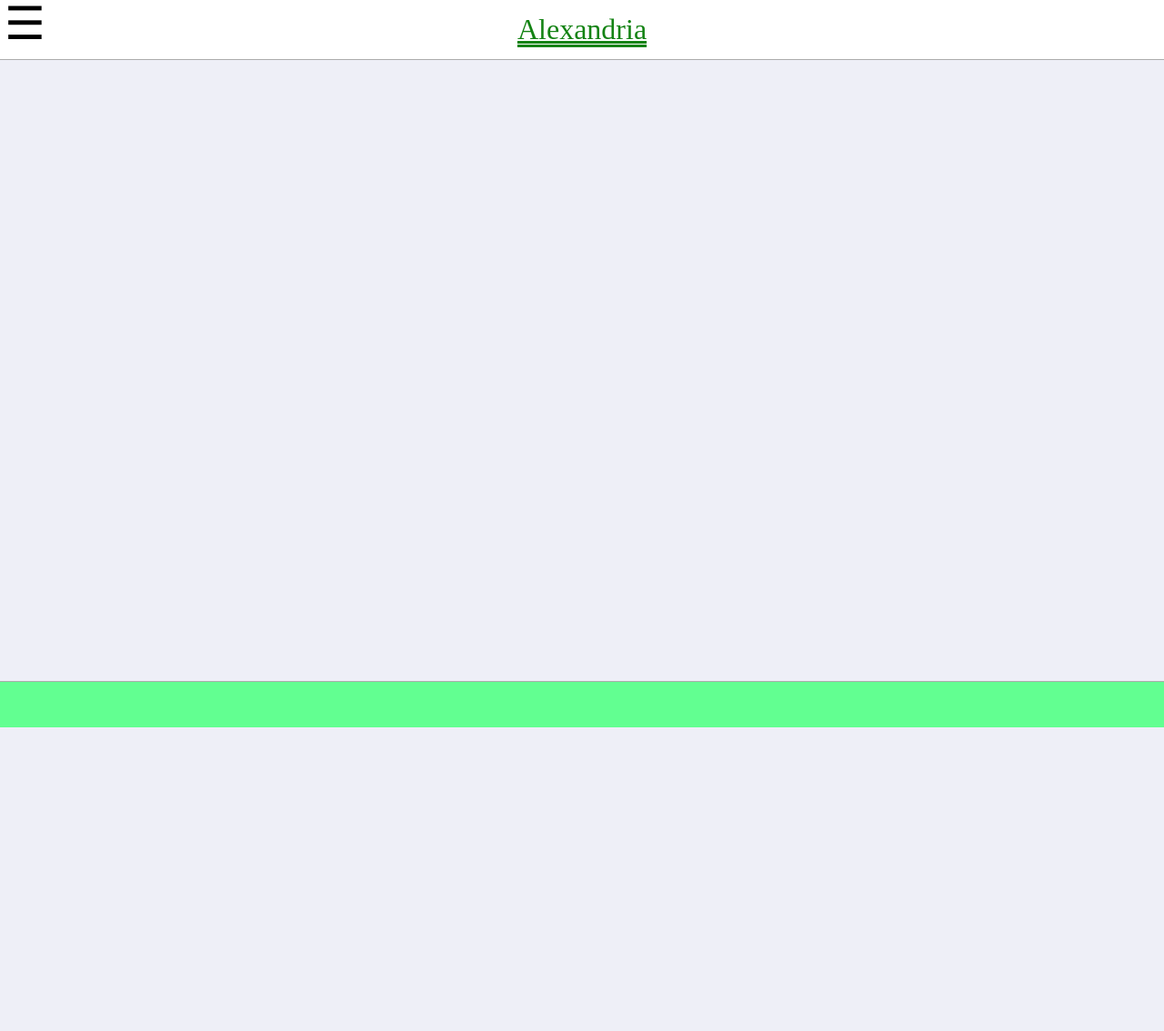
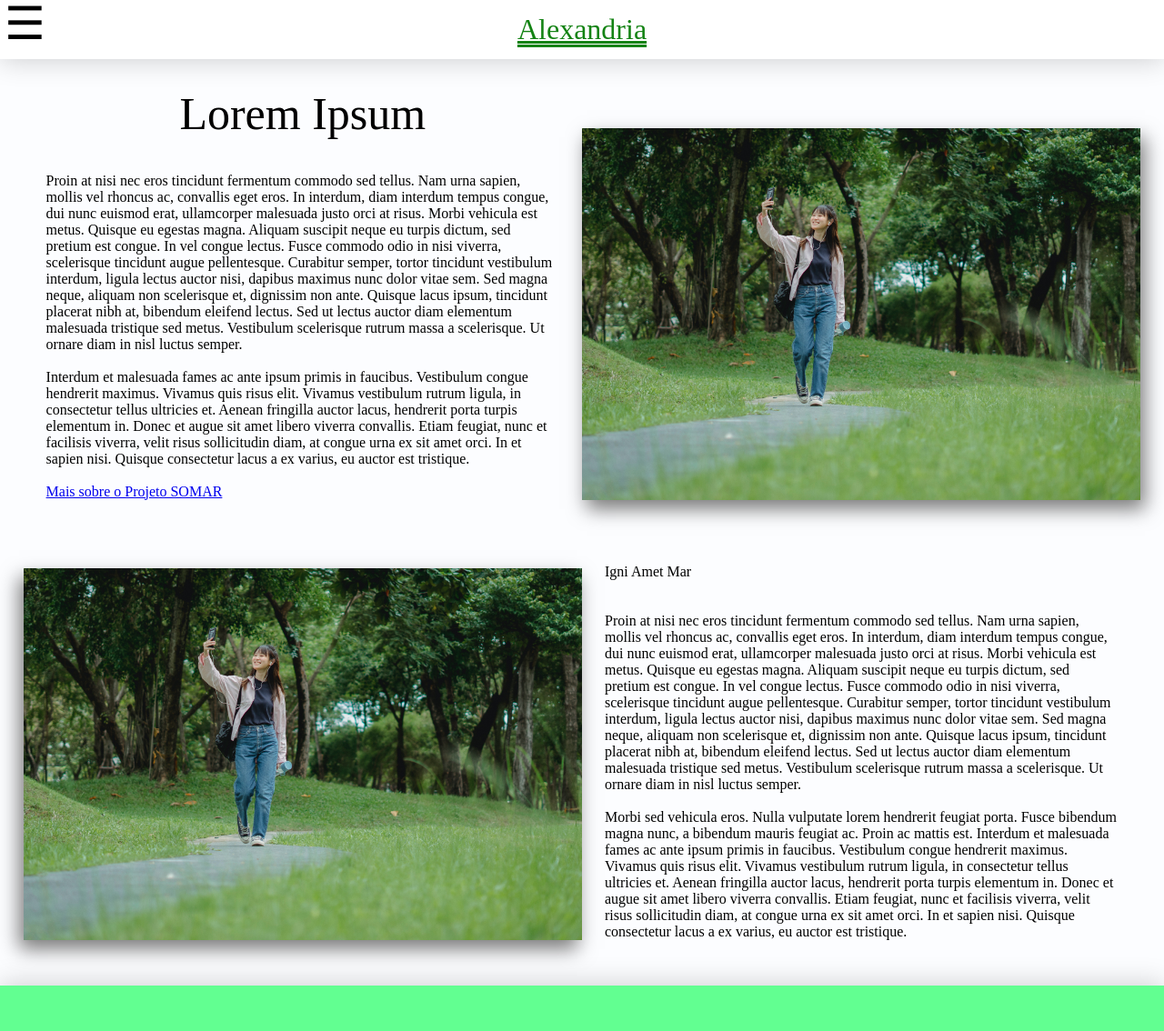
Before and after one commit to Luansr01/project-alexandria, a Django app: page / in a window 1280 px wide. Shown: the whole page at 91% size. Before the commit the page ends 800 px from the top, so only its background shows below. Run offline with Django 4.2, Linux system fonts and the light colour scheme.

Commit message:
Made a simple template for the homepage

```diff
--- a/alexandria/alexandria_site/static/css/stylesheet.css
+++ b/alexandria/alexandria_site/static/css/stylesheet.css
@@ -30,7 +30,7 @@ body{
 }
 
 .bg{
-  background-color: rgb(238, 239, 247);
+  background-color: rgb(252, 253, 255);
 }
 
 .banner{
@@ -41,7 +41,7 @@ body{
   width: 100%;
   top: 0;
   left: 0;
-  border-bottom: 1px solid rgb(172, 172, 172);
+  box-shadow: 0px 2px 30px rgba(0, 0, 0, 0.185);
 }
 
 .logo{
@@ -144,13 +144,49 @@ body{
   z-index: 999;
   background-color: #00000000;
   transition: 0.3s;
+  pointer-events: none;
 }
 
 .footer{
   background-color: rgb(98, 255, 145);
-  border-top: 1px solid rgb(172, 172, 172);
+  box-shadow: 0px -2px 30px rgba(0, 0, 0, 0.185);
   width: 100%;
   height: 50px;
   bottom: 0;
   z-index: 998;
 }
+
+/* <- HOMEPAGE -> */
+
+#homepage{
+  padding: 2%;
+}
+
+#txt-one{
+  margin-top: -20px;
+  margin-right: 50%;
+  padding: 25px;
+
+}
+
+#img-one{
+
+  padding: 0;
+  width: 50%;
+  margin-left: 0;
+  margin-top: 50px;
+  float: right;
+
+}
+
+#txt-two{
+  margin-top: 20px;
+  margin-left: 50%;
+  padding: 25px;
+}
+
+#img-two{
+  margin-top: 50px;
+  width: 50%;
+  float: left;
+}
--- a/alexandria/alexandria_site/templates/alexandria_site/home.html
+++ b/alexandria/alexandria_site/templates/alexandria_site/home.html
@@ -1 +1,22 @@
 {% extends 'alexandria_site/layout.html' %}
+
+{%block content%}
+<div id="homepage">
+    <div id="img-one"><img src="../static/homepage-1.jpg" style="max-width:100%; max-height:100%; box-shadow:5px 10px 20px #7a7a7a;"></img></div>
+    <div id="txt-one"><h1 style="font-size:50px; text-align:center;">Lorem Ipsum</h1>
+        <p>
+            <br><br>Proin at nisi nec eros tincidunt fermentum commodo sed tellus. Nam urna sapien, mollis vel rhoncus ac, convallis eget eros. In interdum, diam interdum tempus congue, dui nunc euismod erat, ullamcorper malesuada justo orci at risus. Morbi vehicula est metus. Quisque eu egestas magna. Aliquam suscipit neque eu turpis dictum, sed pretium est congue. In vel congue lectus. Fusce commodo odio in nisi viverra, scelerisque tincidunt augue pellentesque. Curabitur semper, tortor tincidunt vestibulum interdum, ligula lectus auctor nisi, dapibus maximus nunc dolor vitae sem. Sed magna neque, aliquam non scelerisque et, dignissim non ante. Quisque lacus ipsum, tincidunt placerat nibh at, bibendum eleifend lectus. Sed ut lectus auctor diam elementum malesuada tristique sed metus. Vestibulum scelerisque rutrum massa a scelerisque. Ut ornare diam in nisl luctus semper.
+            <br><br>Interdum et malesuada fames ac ante ipsum primis in faucibus. Vestibulum congue hendrerit maximus. Vivamus quis risus elit. Vivamus vestibulum rutrum ligula, in consectetur tellus ultricies et. Aenean fringilla auctor lacus, hendrerit porta turpis elementum in. Donec et augue sit amet libero viverra convallis. Etiam feugiat, nunc et facilisis viverra, velit risus sollicitudin diam, at congue urna ex sit amet orci. In et sapien nisi. Quisque consectetur lacus a ex varius, eu auctor est tristique. </p>
+            <br><a href="{% url 'about'%}"> Mais sobre o Projeto SOMAR </a>
+        </p>
+    </div>
+    <div id="img-two"><img src="../static/homepage-2.jpg" style="max-width:100%; max-height:100%; box-shadow:-5px 10px 20px #7a7a7a;"></img></div>
+    <div id="txt-two"><h1>Igni Amet Mar</h1>
+        <p>
+            <br><br>Proin at nisi nec eros tincidunt fermentum commodo sed tellus. Nam urna sapien, mollis vel rhoncus ac, convallis eget eros. In interdum, diam interdum tempus congue, dui nunc euismod erat, ullamcorper malesuada justo orci at risus. Morbi vehicula est metus. Quisque eu egestas magna. Aliquam suscipit neque eu turpis dictum, sed pretium est congue. In vel congue lectus. Fusce commodo odio in nisi viverra, scelerisque tincidunt augue pellentesque. Curabitur semper, tortor tincidunt vestibulum interdum, ligula lectus auctor nisi, dapibus maximus nunc dolor vitae sem. Sed magna neque, aliquam non scelerisque et, dignissim non ante. Quisque lacus ipsum, tincidunt placerat nibh at, bibendum eleifend lectus. Sed ut lectus auctor diam elementum malesuada tristique sed metus. Vestibulum scelerisque rutrum massa a scelerisque. Ut ornare diam in nisl luctus semper.
+            <br><br>Morbi sed vehicula eros. Nulla vulputate lorem hendrerit feugiat porta. Fusce bibendum magna nunc, a bibendum mauris feugiat ac. Proin ac mattis est. Interdum et malesuada fames ac ante ipsum primis in faucibus. Vestibulum congue hendrerit maximus. Vivamus quis risus elit. Vivamus vestibulum rutrum ligula, in consectetur tellus ultricies et. Aenean fringilla auctor lacus, hendrerit porta turpis elementum in. Donec et augue sit amet libero viverra convallis. Etiam feugiat, nunc et facilisis viverra, velit risus sollicitudin diam, at congue urna ex sit amet orci. In et sapien nisi. Quisque consectetur lacus a ex varius, eu auctor est tristique. </p>
+        </p>
+    </div>
+
+</div>
+{%endblock%}
--- a/alexandria/alexandria_site/templates/alexandria_site/layout.html
+++ b/alexandria/alexandria_site/templates/alexandria_site/layout.html
@@ -27,8 +27,9 @@
 
   <div id="mySidenav" class="sidenav">
     <a href="javascript:void(0)" class="closebtn" onclick="closeNav()">&times;</a>
+    <a href="{%url 'home'%}">Inicio</a>
     <a href="{%url 'projects'%}">Projetos</a>
-    <a href="{%url 'about'%}">Sobre o Projeto SOLAR</a>
+    <a href="{%url 'about'%}">Sobre o Projeto SOMAR</a>
     <a href="{%url 'about_us'%}">Sobre Nós</a>
     <a href="{%url 'contact'%}">Contato</a>
   </div>
```
Also changed, not shown: alexandria/alexandria_site/static/homepage-1.jpg (added), alexandria/alexandria_site/static/homepage-2.jpg (added).
